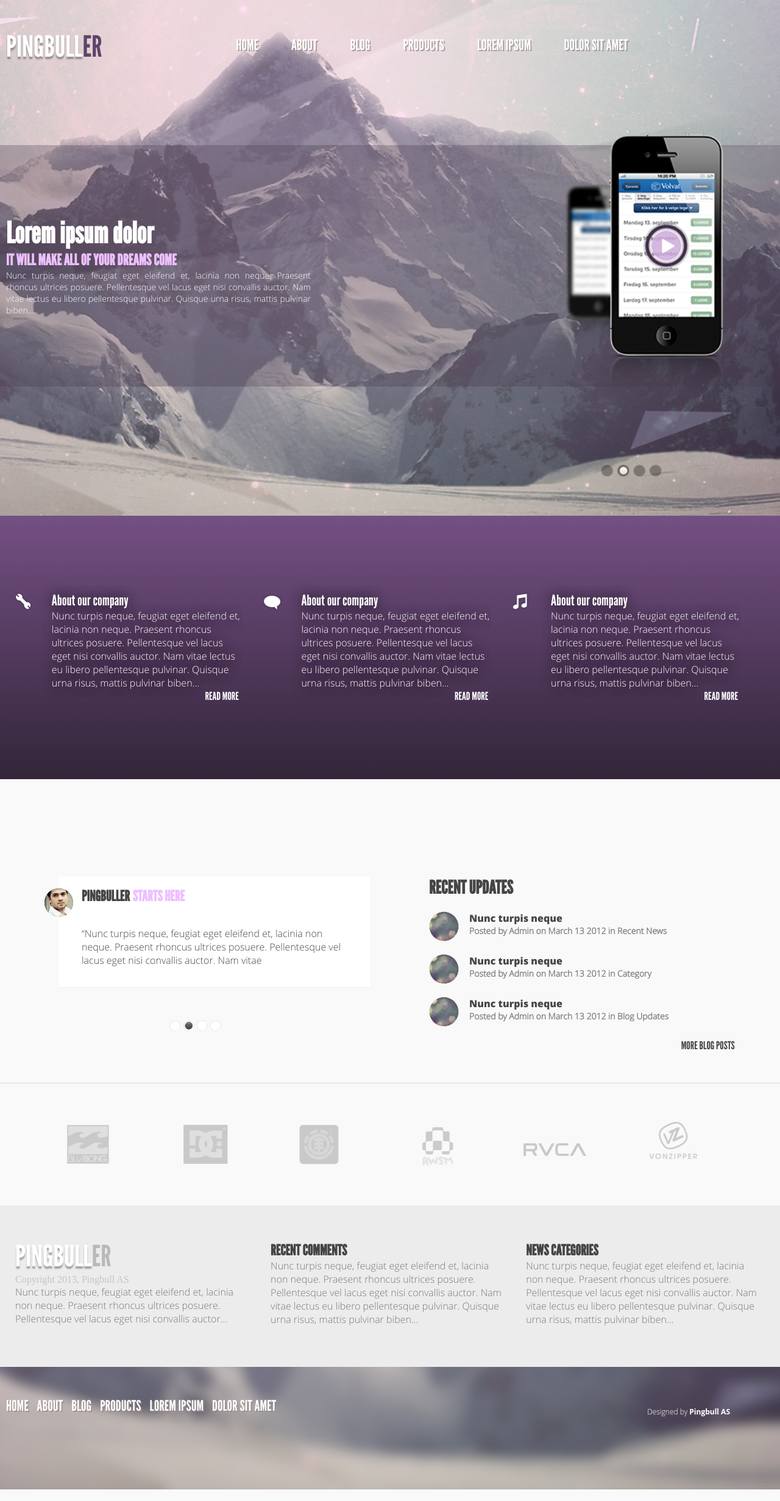
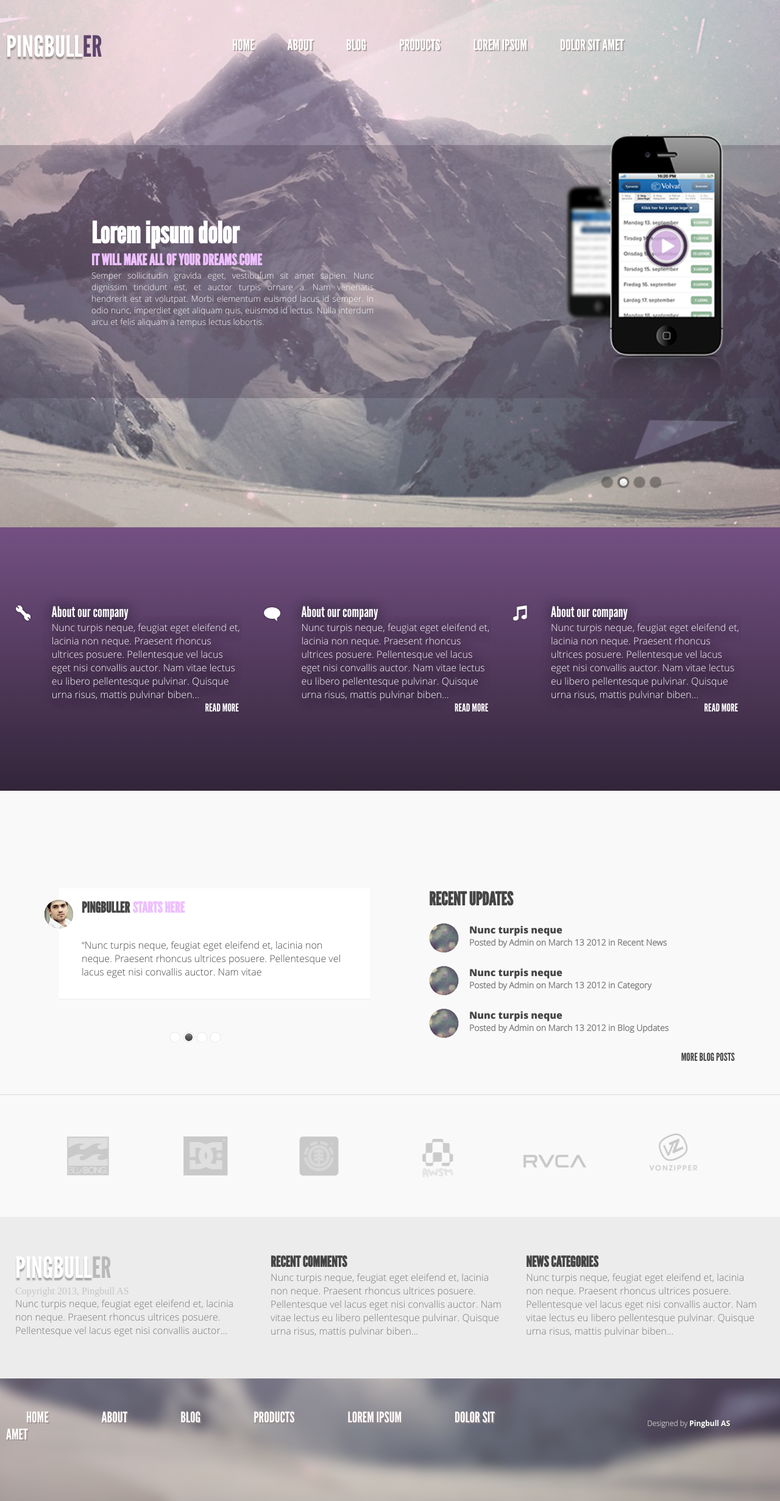
Before and after one commit to johnnyignatov/homework_8, a website: page index.html in a window 1280 px wide. Shown: the whole page at 61% size. Drawn offline with Linux system fonts and the light colour scheme.

```diff
--- a/index.html
+++ b/index.html
@@ -26,7 +26,7 @@
         <div class="slider">
           <h2 class="slider__heading">Lorem ipsum dolor</h2>
           <h3 class="slider__heading--small">IT WILL MAKE ALL OF YOUR DREAMS COME</h3>
-          <p class="slider__text">Nunc turpis neque, feugiat eget eleifend et, lacinia non neque. Praesent rhoncus ultrices posuere. Pellentesque vel lacus eget nisi convallis auctor. Nam vitae lectus eu libero pellentesque pulvinar. Quisque urna risus, mattis pulvinar biben...</p>
+          <p class="slider__text">Semper sollicitudin gravida eget, vestibulum sit amet sapien. Nunc dignissim tincidunt est, et auctor turpis ornare a. Nam venenatis hendrerit est at volutpat. Morbi elementum euismod lacus id semper. In odio nunc, imperdiet eget aliquam quis, euismod id lectus. Nulla interdum arcu et felis aliquam a tempus lectus lobortis.</p>
           <img class="slider__phone" src="img/header-phone.png" alt="">
         </div>
         <img class="slider__navigation" src="img/slider_circles2.png" alt="">
--- a/sass/min-768.scss
+++ b/sass/min-768.scss
@@ -82,7 +82,7 @@
   }
   &__text {
     height: auto;
-    max-height: 145px;
+    max-height: 155px;
     overflow: hidden;
   }
 }
--- a/sass/min-960.scss
+++ b/sass/min-960.scss
@@ -21,7 +21,7 @@
   padding-top: 60px;
   display: block;
   background: none;
-  width: 100%;
+  width: 99%;
   text-align: center;
   margin-left: 10px;
   &__link {
@@ -41,12 +41,12 @@
     border-bottom: none;
   }
   &--footer {
-    width: 65%;
+    width: 67%;
     padding: 50px 0 0 0;
     text-align: left;
     float: left;
     & .menu__item {
-      padding: 0 10px 0 0;
+      padding: 0 50px 0 33px;
     }
   }
 }
@@ -54,7 +54,7 @@
 .slider {
   background: rgba(71, 57, 77, .3);
   margin-top: 150px;
-  padding-left: 10px;
+  padding-left: 150px;
   &__phone {
     display: block;
     top: 280px;
```
Also changed, not shown: css/font.css (+0 -15 lines), css/min-768.css, css/min-960.css.
